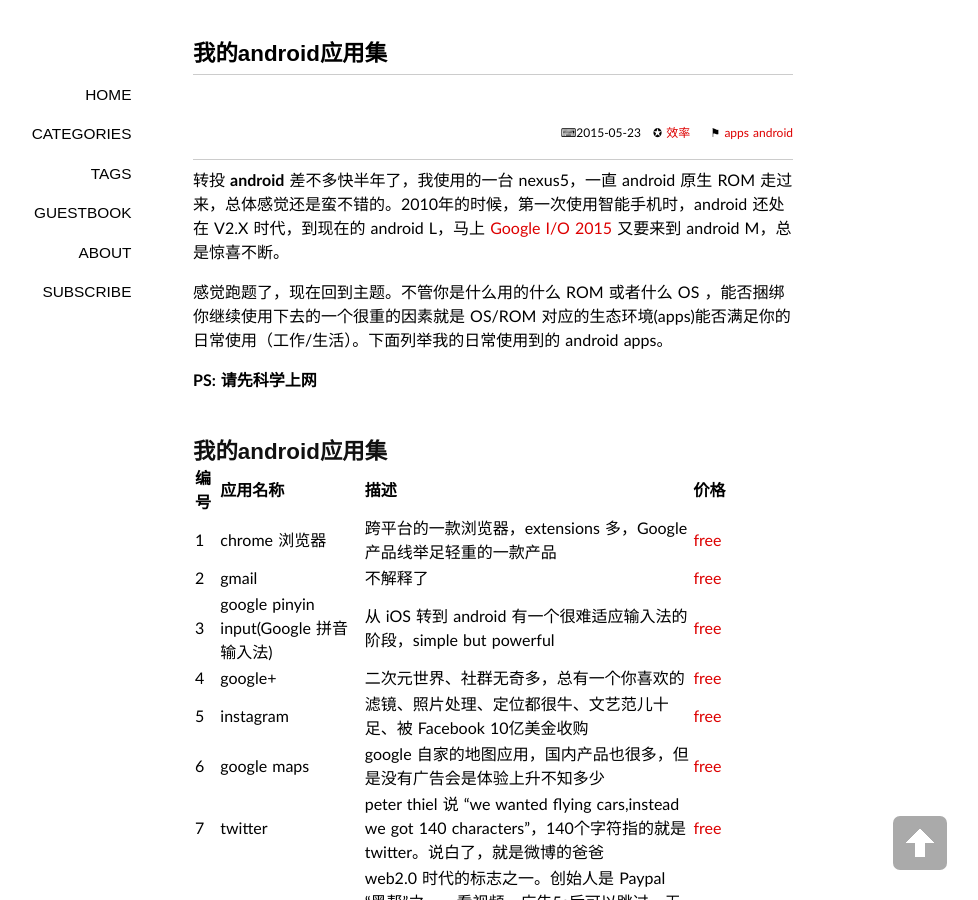
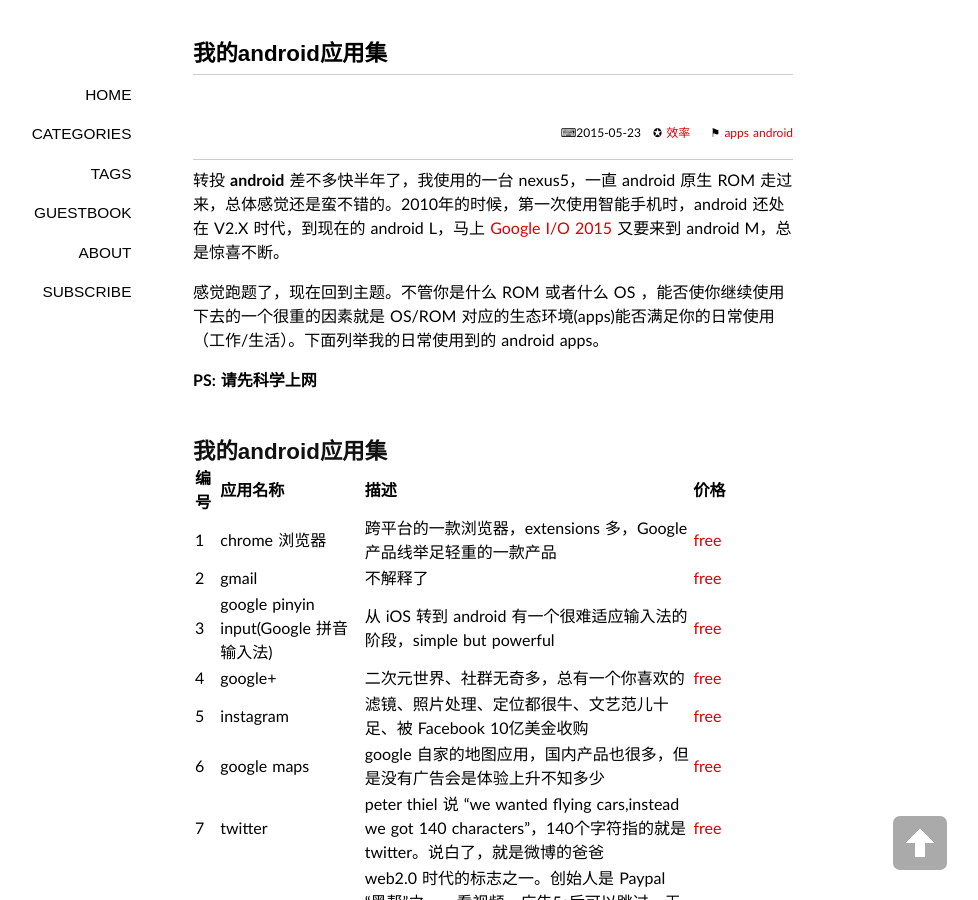
Before and after one commit to cap0dom/cap0dom.github.io, a Jekyll site: the page built from _posts/2015-05-23-my-android-apps.markdown, in a window 1280 px wide and 900 px high. Shown: the whole window, without its empty margins (147-1125 px from the left). Built offline with Jekyll 4.4.1, drawn with Linux system fonts in a browser that asks for light colours; some web fonts are replaced; comment, search, counter and statistics services are not loaded; some of the changed text lies outside the part shown.

Commit message:
update my android apps

```diff
--- a/_posts/2015-05-23-my-android-apps.markdown
+++ b/_posts/2015-05-23-my-android-apps.markdown
@@ -10,7 +10,7 @@
 
 转投 **android** 差不多快半年了，我使用的一台 nexus5，一直 android 原生 ROM 走过来，总体感觉还是蛮不错的。2010年的时候，第一次使用智能手机时，android 还处在 V2.X 时代，到现在的 android L，马上 [Google I/O 2015](https://events.google.com/io2015/) 又要来到 android M，总是惊喜不断。
 
-感觉跑题了，现在回到主题。不管你是什么用的什么 ROM 或者什么 OS ，能否捆绑你继续使用下去的一个很重的因素就是 OS/ROM 对应的生态环境(apps)能否满足你的日常使用（工作/生活）。下面列举我的日常使用到的 android apps。
+感觉跑题了，现在回到主题。不管你是什么 ROM 或者什么 OS ，能否使你继续使用下去的一个很重的因素就是 OS/ROM 对应的生态环境(apps)能否满足你的日常使用（工作/生活）。下面列举我的日常使用到的 android apps。
 
 **PS: 请先科学上网**
 
@@ -64,11 +64,11 @@
 41|Flickr|图片分享应用，个人觉得很酷，很炫，需要素材的可以到这里来找找，现在已被 Yahoo 带走|[free](https://play.google.com/store/apps/details?id=com.yahoo.mobile.client.android.flickr)
 
 
-
+<br/>
 
 **To be continued...**
 
 
-<p style="text-align:right">cap0dom  2015-05-23</p>
+<p style="text-align:right">cap0dom / 2015-05-23</p>
 
 <br/>
```
